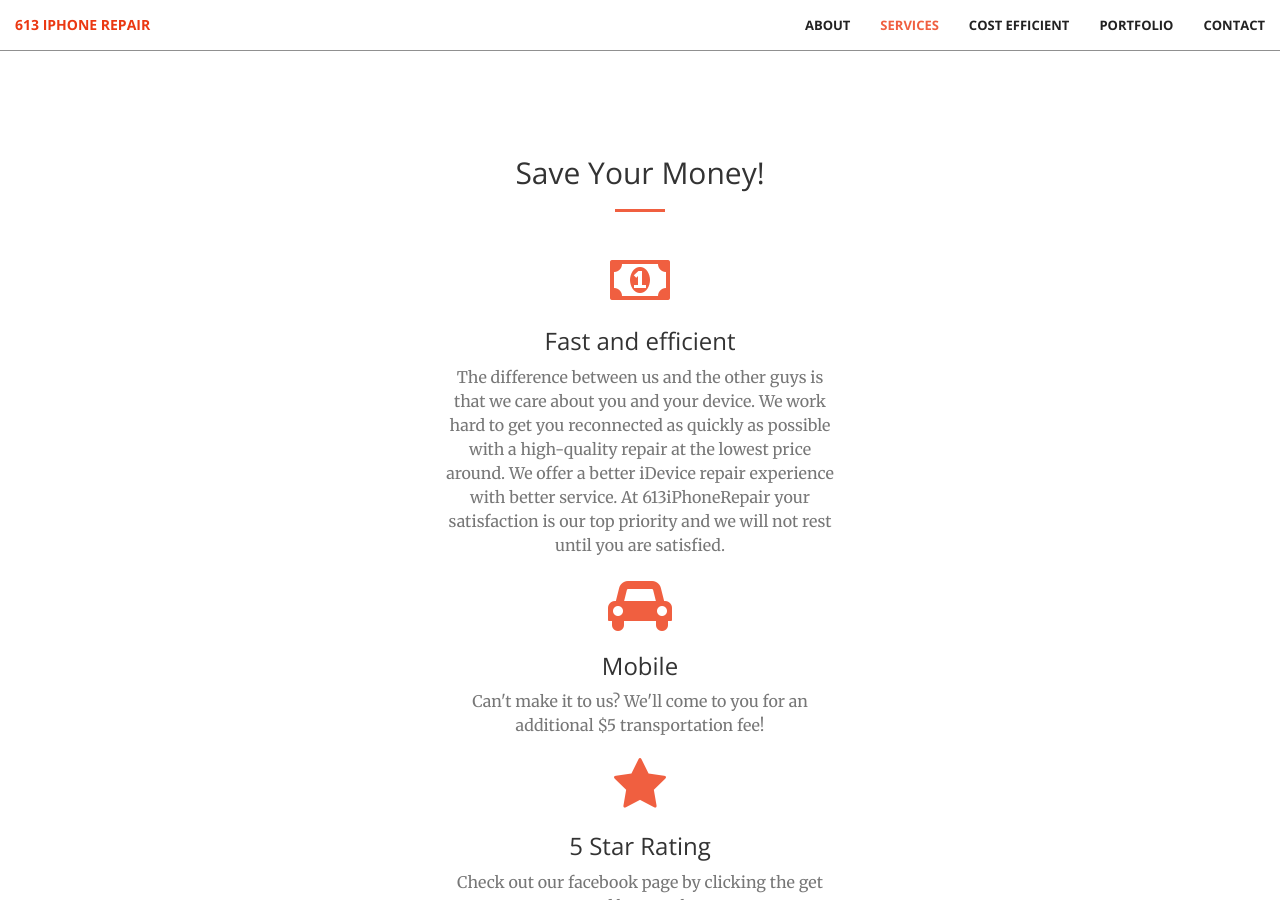
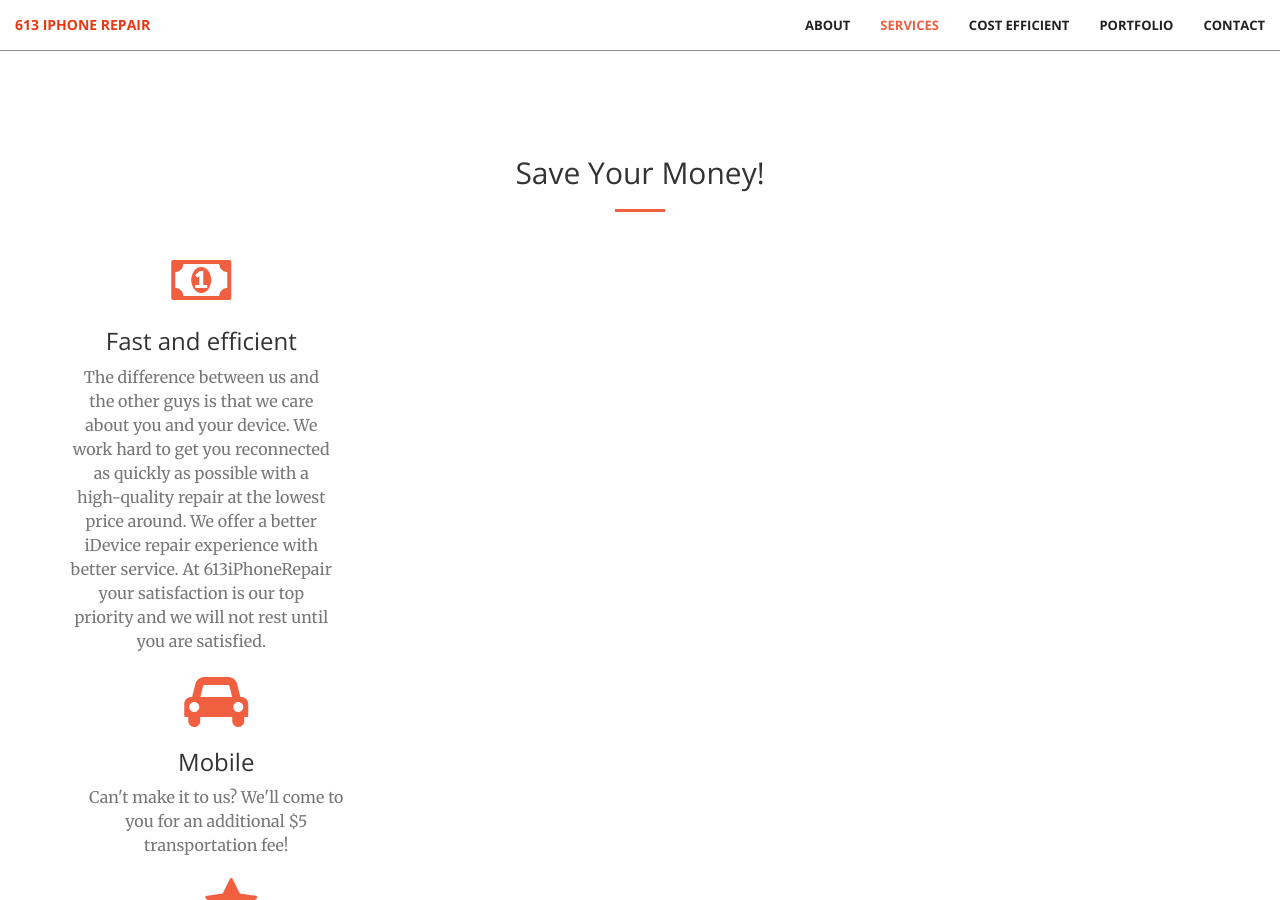
Before and after one commit to SuhaibElkomy/613iphonerepair, a Jekyll site: the page built from index.html, in a window 1280 px wide and 900 px high, scrolled down 1810 px. Built offline with Jekyll 4.4.1, drawn with Linux system fonts in a browser that asks for light colours.

Commit message:
Update WalletFriendly.html

```diff
--- a/_includes/WalletFriendly.html
+++ b/_includes/WalletFriendly.html
@@ -7,9 +7,10 @@
                 </div>
         </div>
     </div>
+
     <div class="container">
         <div class="row">
-            <div class="text-center">
+            <div class="col-lg-3 col-md-6 text-center">
                 <div class="service-box">
                     <i class="fa fa-4x fa-money wow bounceIn text-primary"></i>
                     <h3>Fast and efficient</h3>
@@ -17,7 +18,7 @@
                 </div>
      <div class="container">
         <div class="row">
-            <div class="text-center">
+            <div class="col-lg-3 col-md-6 text-center">
                 <div class="service-box">
                     <i class="fa fa-4x fa-car wow bounceIn text-primary"></i>
                     <h3>Mobile</h3>
@@ -25,7 +26,7 @@
                 </div>
                  <div class="container">
         <div class="row">
-            <div class="text-center">
+           <div class="col-lg-3 col-md-6 text-center">
                 <div class="service-box">
                     <i class="fa fa-4x fa-star wow bounceIn text-primary"></i>
                     <h3>5 Star Rating</h3>
```
